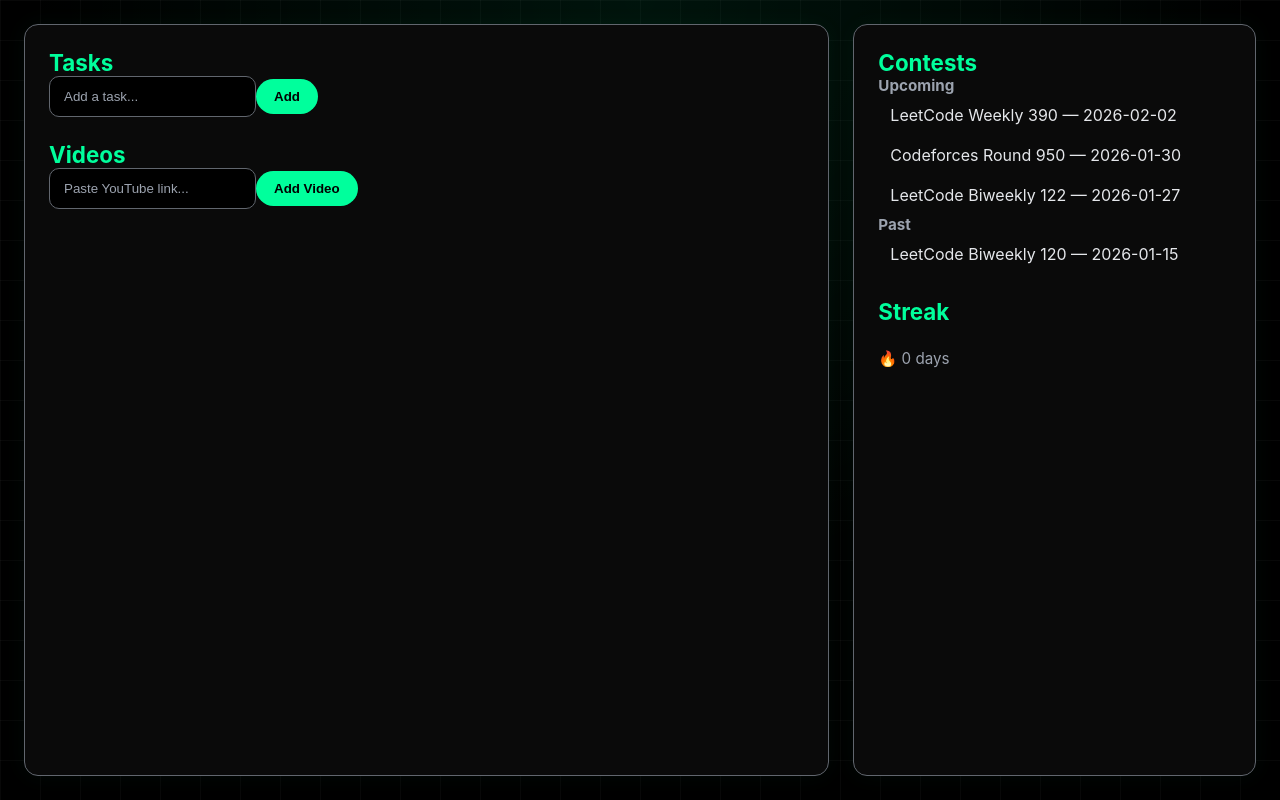
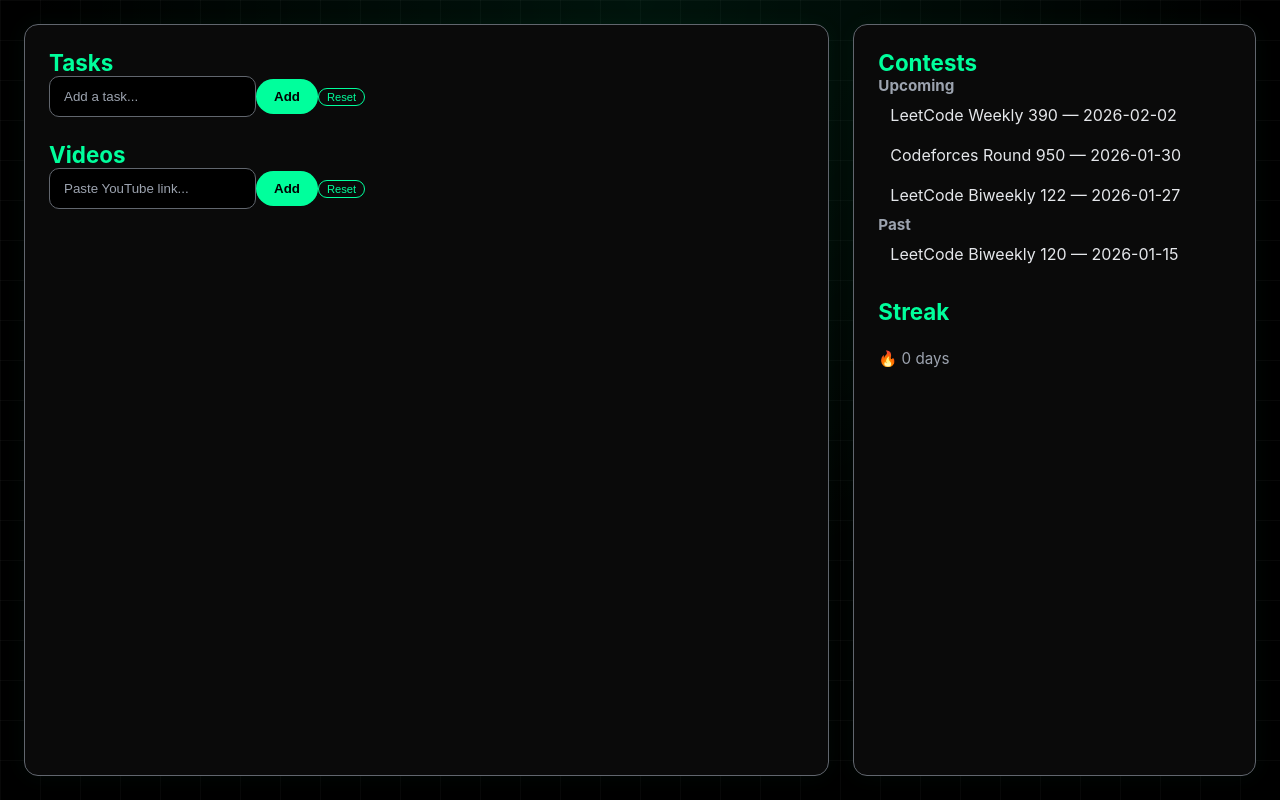
Before and after one commit to SaiDheerajY/PrepTrack, a React (Vite) app in the folder react-frontend/: page / in a window 1280 px wide. Built offline with nearby package versions, Linux system fonts and the light colour scheme.

Commit message:
implemented reset button logic and active tasks filter

```diff
--- a/react-frontend/src/App.css
+++ b/react-frontend/src/App.css
@@ -77,6 +77,7 @@
 button:hover {
   transform: translateY(-1px);
   box-shadow: 0 0 14px var(--neon);
+  border: 3px solid black;
 }
 
 button:active {
@@ -132,3 +133,44 @@
     grid-template-columns: 1fr;
   }
 }
+/* =========================
+   RESET BUTTON (SECONDARY)
+========================= */
+
+.reset-btn {
+  background: transparent;
+  color: var(--neon);
+  border: 1px solid var(--neon);
+
+  padding: 2px 8px;
+  font-size: 0.70rem;
+  font-weight: 500;
+  border-radius: 12px;
+
+  box-shadow: none;
+}
+
+.reset-btn:hover {
+  background: rgba(0, 255, 156, 0.1);
+  box-shadow: none;
+  transform: none;
+}
+/* =========================
+   SCROLLABLE LIST CONTAINER
+========================= */
+
+.list-container {
+  max-height: 220px;      /* adjust as you like */
+  overflow-y: auto;
+  padding-right: 6px;     /* avoids scrollbar overlap */
+}
+
+/* Subtle scrollbar styling (optional but nice) */
+.list-container::-webkit-scrollbar {
+  width: 6px;
+}
+
+.list-container::-webkit-scrollbar-thumb {
+  background: rgba(0, 255, 156, 0.3);
+  border-radius: 4px;
+}
--- a/react-frontend/src/App.jsx
+++ b/react-frontend/src/App.jsx
@@ -9,6 +9,8 @@
   const [tasks, setTasks] = useState([]);
   const [videos, setVideos] = useState([]);
   const [streak, setStreak] = useState(0);
+  const [dailyLog, setDailyLog] = useState({});
+
  function markActivity() {
   const today = new Date().toDateString();
   const lastStreakDate = localStorage.getItem("lastStreakDate");
@@ -17,6 +19,40 @@
     setStreak((prev) => prev + 1);
     localStorage.setItem("lastStreakDate", today);
   }
+}
+function resetTasks() {
+  const today = new Date().toDateString();
+
+  const completedTasks = tasks
+    .filter(t => t.completed)
+    .map(t => t.text);
+
+  setDailyLog(prev => ({
+    ...prev,
+    [today]: {
+      ...(prev[today] || {}),
+      tasksCompleted: completedTasks
+    }
+  }));
+
+  setTasks([]);
+}
+function resetVideos() {
+  const today = new Date().toDateString();
+
+  const completedVideos = videos
+    .filter(v => v.completed)
+    .map(v => v.url);
+
+  setDailyLog(prev => ({
+    ...prev,
+    [today]: {
+      ...(prev[today] || {}),
+      videosCompleted: completedVideos
+    }
+  }));
+
+  setVideos([]);
 }
 
 
@@ -51,6 +87,15 @@
     if(!loaded) return;
   localStorage.setItem("streak", JSON.stringify(streak));
 }, [streak,loaded]);
+  useEffect(() => {
+    const savedLog = JSON.parse(localStorage.getItem("dailyLog"));
+   if (savedLog) setDailyLog(savedLog);
+  }, []);
+  useEffect(() => {
+  localStorage.setItem("dailyLog", JSON.stringify(dailyLog));
+}, [dailyLog]);
+
+
 
   return (
   <div className="dashboard">
@@ -59,12 +104,14 @@
   tasks={tasks}
   setTasks={setTasks}
   markActivity={markActivity}
+  resetTasks={resetTasks}
 />
 
 <Videos
   videos={videos}
   setVideos={setVideos}
   markActivity={markActivity}
+  resetVideos={resetVideos}
 />
 
     </div>
--- a/react-frontend/src/Tasks.jsx
+++ b/react-frontend/src/Tasks.jsx
@@ -1,11 +1,12 @@
 import { useState } from "react";
-function Tasks({ tasks, setTasks, markActivity }) {
+function Tasks({ tasks, setTasks, markActivity,resetTasks }) {
   const [taskInput, setTaskInput] = useState("");
+  const activeTasks = tasks.filter(task => !task.completed);
+  const completedTasks = tasks.filter(task => task.completed);
 
   return (
     <div>
       <h2>Tasks</h2>
-
       <input
         type="text"
         placeholder="Add a task..."
@@ -16,28 +17,54 @@
       <button
         onClick={() => {
           if (taskInput.trim() === "") return;
-          setTasks([...tasks, taskInput]);
+          setTasks([
+             ...tasks,
+  { text: taskInput, completed: false }
+]);
+
           setTaskInput("");
           markActivity();
         }}
       >
         Add
       </button>
-
+    <button className="reset-btn" onClick={resetTasks}>Reset</button>
+    <div className="list-container">
   <ul>
-        {tasks.map((task, index) => (
+    {activeTasks.map((task, index) => (
       <li
-            key={index}
-            onClick={() =>{
-              setTasks(tasks.filter((_, i) => i !== index));
+        key={`active-${index}`}
+        onClick={() => {
+          setTasks(
+            tasks.map(t =>
+              t === task ? { ...t, completed: true } : t
+            )
+          );
           markActivity();
         }}
-            style={{ cursor: "pointer" }}
       >
-            {task}
+        {task.text}
+      </li>
+    ))}
+
+    {completedTasks.map((task, index) => (
+      <li
+        key={`done-${index}`}
+        className="completed"
+        onClick={() => {
+          setTasks(
+            tasks.map(t =>
+              t === task ? { ...t, completed: false } : t
+            )
+          );
+        }}
+      >
+        {task.text}
       </li>
     ))}
   </ul>
+</div>
+
     </div>
   );
 }
--- a/react-frontend/src/Videos.jsx
+++ b/react-frontend/src/Videos.jsx
@@ -1,11 +1,12 @@
 import { useState } from "react";
 
-function Videos({ videos, setVideos, markActivity}) {
+function Videos({ videos, setVideos, markActivity,resetVideos}) {
   const [videoInput, setVideoInput] = useState("");
 
   return (
     <div>
       <h2>Videos</h2>
+
 
       <input
         type="text"
@@ -27,8 +28,9 @@
           markActivity();
         }}
       >
-        Add Video
+        Add
       </button>
+      <button className="reset-btn" onClick={resetVideos}>Reset</button>
 
       <ul>
         {videos.map((video, index) => (
--- a/react-frontend/src/index.css
+++ b/react-frontend/src/index.css
@@ -54,7 +54,7 @@
   background: radial-gradient(
     600px circle at var(--mouse-x) var(--mouse-y),
     rgba(0, 255, 156, 0.06),
-    transparent 40%
+    transparent 15%
   );
 
   z-index: -1;
```
Lines whose indentation alone changed are shown as unchanged.
